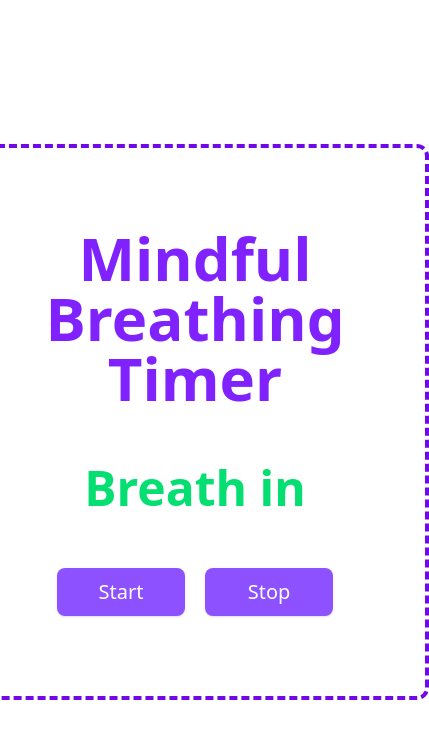
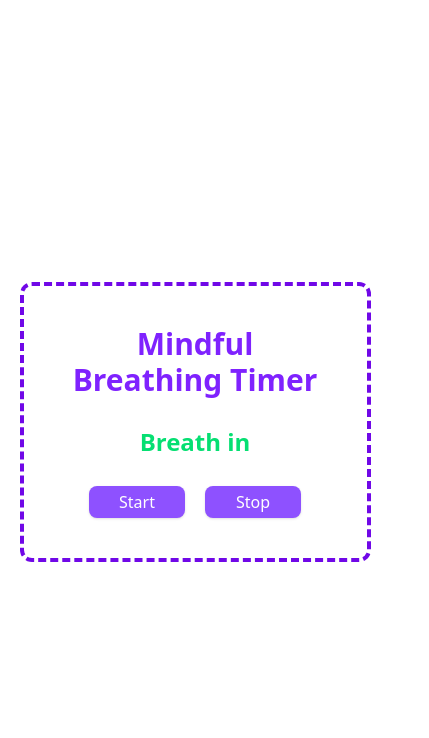
Before and after one commit to muhammadsamimreza/Breath-exercise-project, a plain HTML site: page index.html in a window 390 px wide. Shown: the whole page, 429 px wide, since content can reach past the window. Drawn offline with nearby package versions, Linux system fonts and the light colour scheme.

Commit message:
Mobile responsive

```diff
--- a/index.html
+++ b/index.html
@@ -8,12 +8,12 @@
     <script src="https://cdn.jsdelivr.net/npm/@tailwindcss/browser@4"></script>
   </head>
   <body class="font-sans flex justify-center items-center h-screen">
-    <div class="text-center space-y-14 border-4 border-dashed border-violet-700 p-20 rounded-xl">
-      <h1 class="text-6xl font-bold text-violet-600">Mindful Breathing Timer</h1>
-      <div id="timerBox" class="text-5xl font-semibold text-green-400">Breath in</div>
+    <div class="w-[90%] md:w-full text-center space-y-7 md:space-y-14 border-4 border-dashed border-violet-700 p-10 md:p-20 rounded-xl">
+      <h1 class="text-3xl md:text-6xl font-bold text-violet-600">Mindful Breathing Timer</h1>
+      <div id="timerBox" class="text-2xl md:text-5xl font-semibold text-green-400">Breath in</div>
       <div class="flex gap-5 justify-center">
-        <button id="startBtn" class="text-white cursor-pointer w-32 h-12 text-xl font-medium bg-violet-500 hover:bg-violet-600 shadow-sm rounded-lg">Start</button>
-        <button id="stopBtn" class="text-white cursor-pointer w-32 h-12 text-xl font-medium bg-violet-500 hover:bg-violet-600 shadow-sm rounded-lg">Stop</button>
+        <button id="startBtn" class="text-white cursor-pointer w-24 h-8 md:w-32 md:h-12 text-base md:text-xl font-medium bg-violet-500 hover:bg-violet-600 shadow-sm rounded-lg">Start</button>
+        <button id="stopBtn" class="text-white cursor-pointer w-24 h-8 md:w-32 md:h-12 text-base md:text-xl font-medium bg-violet-500 hover:bg-violet-600 shadow-sm rounded-lg">Stop</button>
       </div>
     </div>
 
```
